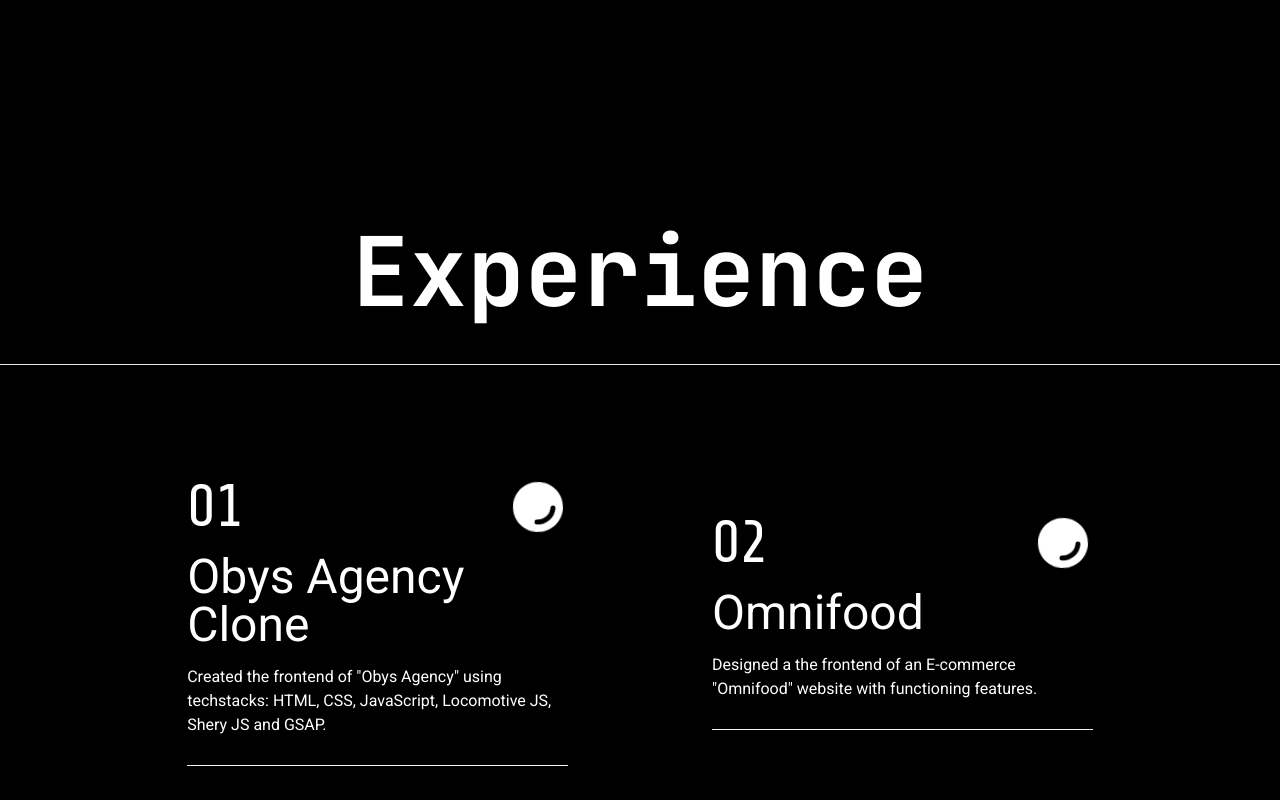
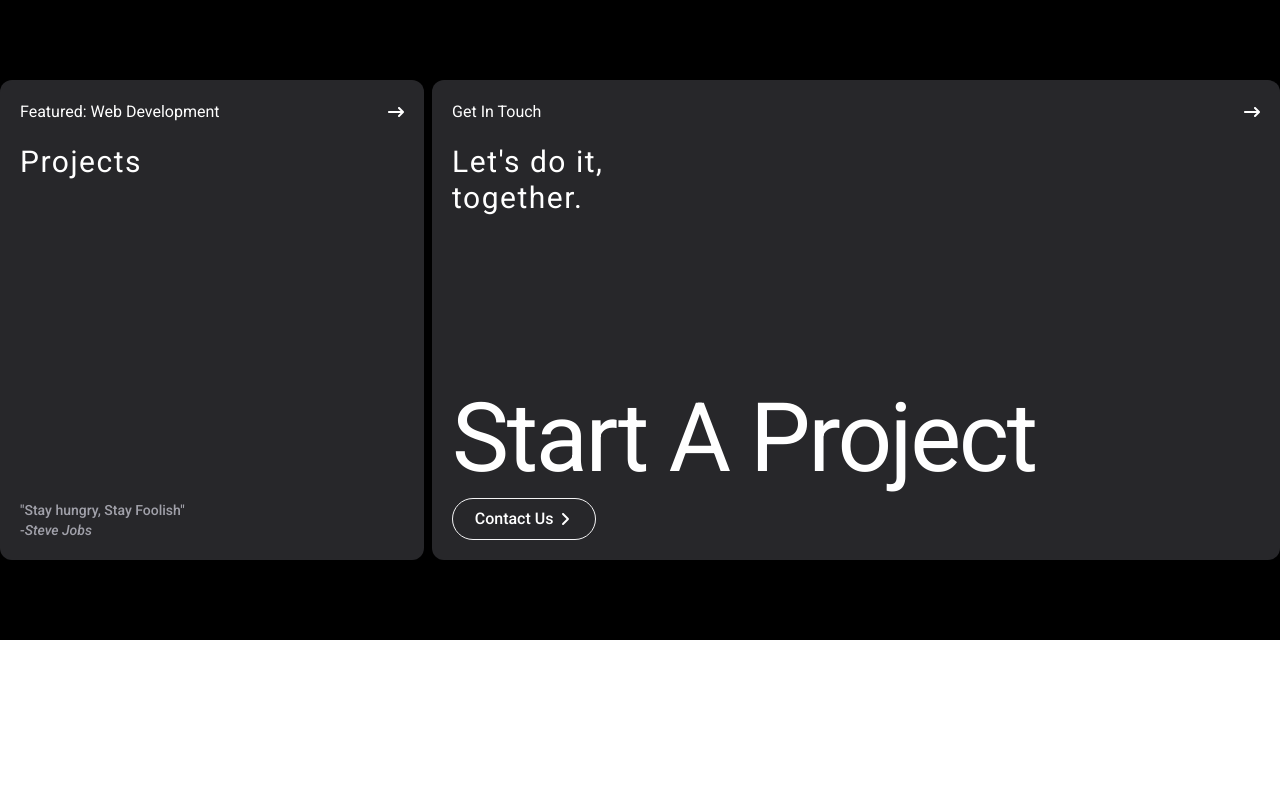
Before and after one commit to Shuchit09/portfolio, a React (Vite) app: page / in a window 1280 px wide. Shown: the top 800 px of the page. Built offline with nearby package versions, Linux system fonts and the light colour scheme.

Commit message:
Cards made

```diff
--- a/src/App.jsx
+++ b/src/App.jsx
@@ -2,21 +2,20 @@
 import Fields from "./components/Fields";
 import Home from "./components/Home";
 import LocomotiveScroll from "locomotive-scroll";
-
-
-
+import Introduction from "./components/Introduction"
 import Skills from "./components/Skills";
+import Cards from "./components/Cards"
 
 function App() {
   const locomotiveScroll = new LocomotiveScroll();
   return (
-    <div className="h-fit w-full bg-black text-white flex flex-col">
+    <div className="h- w-full bg-black text-white flex flex-col">
       {/* <div className=" h-screen"><Home></Home></div> */}
-      <div className="mt-40"><Fields></Fields></div>
+      {/* <div className="mt-10"><Fields></Fields></div> */}
+      {/* <Introduction></Introduction> */}
+      {/* <div className="h-screen"><Skills></Skills></div> */}
+      <Cards></Cards>
 
-      <div className="div">
-        <Skills></Skills>
-      </div>
     </div>
   );
 }
--- a/src/components/Button.jsx
+++ b/src/components/Button.jsx
@@ -1,18 +1,20 @@
 import React from 'react'
 import { motion } from "framer-motion";
 
-function Button({properties,pad}) {
-
+function Button({
+  properties,
+  pad,
+  custom = "min-w-44 px-3 py-2 bg-gradient-to-r from-pink-500 via-red-500 to-yellow-500 hover:bg-gradient-to-l from-pink-500 via-red-500 to-yellow-500 rounded-full flex items-center justify-center",
+}) {
   return (
     <motion.div
       whileHover={{
-        scale: 1.1,
+        scale: 1.05,
         boxShadow: "0 0 0.45em #c33cb7",
       }}
       transition={{ duration: 0.2, ease: "easeInOut" }}
-      className={`min-w-44 px-3 py-2 bg-gradient-to-r from-pink-500 via-red-500 to-yellow-500 hover:bg-gradient-to-l from-pink-500 via-red-500 to-yellow-500 rounded-full flex items-center justify-center`}>
-      <button
-        className="flex items-center text-white justify-center gap-1">
+      className={`${custom}`}>
+      <button className="flex items-center text-white justify-center gap-1">
         <span className="text-base font-medium">{properties.title}</span>
         {properties.icon}
       </button>
--- /dev/null
+++ b/src/components/Card.jsx
@@ -0,0 +1,42 @@
+import React from 'react'
+import { FaArrowRightLong, FaAngleRight } from "react-icons/fa6";
+import Button from './Button';
+import { motion } from 'framer-motion';
+
+
+function Card({width,start,para,hover,pre,main}) {
+  return (
+    <motion.div
+    whileHover={hover}
+    className={`bg-zinc-800 p-5 rounded-xl ${width} min-h-[30rem] flex flex-col justify-between`}>
+      <div
+       className="w-full">
+        <div className="w-full flex justify-between items-center">
+          <h3 className="">{pre}</h3>
+          <FaArrowRightLong />
+        </div>
+        <h1 className="text-3xl mt-5 tracking-wider">{main}</h1>
+      </div>
+      <div className="down w-full">
+        {start?(
+            <div className="">
+                <h1 className="text-[96px] font-regular tracking-tight leading-none capitalize">
+          start a project
+        </h1>
+        <Button
+          properties={{ title: "Contact Us", icon: <FaAngleRight /> }}
+          pad="2" custom='rounded-full py-2 px-3 bg-transparent border-[1px] border-zinc-100 w-36 flex items-center justify-center mt-3'></Button>
+            </div>
+        ):''}
+
+        {para?(
+            <p className='text-sm text-zinc-400 font-medium'>"Stay hungry, Stay Foolish"  <br></br>   -<i>Steve Jobs</i></p>
+        ):''}
+
+
+      </div>
+    </motion.div>
+  );
+}
+
+export default Card
--- /dev/null
+++ b/src/components/Cards.jsx
@@ -0,0 +1,36 @@
+import React from 'react'
+import Card from './Card'
+
+function Cards() {
+  return (
+    <div className="w-full">
+      <div className="max-w-screen-xl mx-auto  py-20 flex gap-2">
+        <Card
+          pre={"Featured: Web Development"}
+          main={"Projects"}
+          width={"basis-1/3"}
+          start={false}
+          para={true}
+          hover={{
+            paddingInline: "30px",
+            background: "#444",
+            boxShadow: "0 0 0.85em #444444",
+          }}></Card>
+        <Card
+          pre={"Get In Touch"}
+          main={<div>
+            <p>Let's do it,</p><p>together.</p></div>}
+          width={"basis-2/3"}
+          start={true}
+          para={false}
+          hover={{
+            paddingInline: "30px",
+            background: "linear-gradient(to left,#c33cb7, #ff38a1, #f56565)",
+            boxShadow: "0 0 0.85em #444",
+          }}></Card>
+      </div>
+    </div>
+  );
+}
+
+export default Cards
--- /dev/null
+++ b/src/components/Introduction.jsx
@@ -0,0 +1,9 @@
+import React from 'react'
+
+function Introduction() {
+  return (
+    <div>Introduction</div>
+  )
+}
+
+export default Introduction
```
